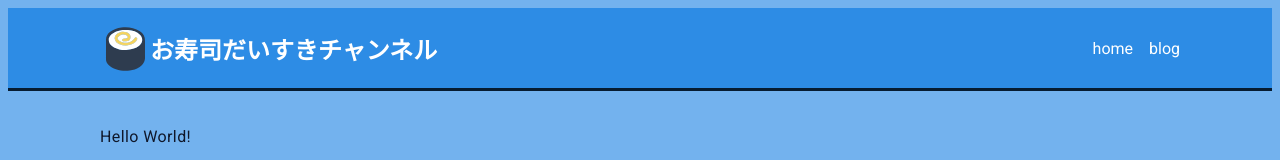
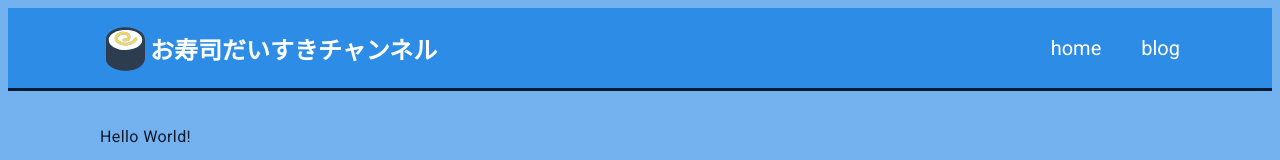
Before and after one commit to sushichan044/old.sushichan.live, a Next.js app: page / in a window 1280 px wide. Shown: the top 160 px of the page. Built offline with nearby package versions, Linux system fonts and the light colour scheme.

Commit message:
set header font style

```diff
--- a/components/navigation/styles.module.scss
+++ b/components/navigation/styles.module.scss
@@ -9,5 +9,9 @@
 
 .menu-list {
   display: flex;
-  gap: 1rem;
+  gap: 2.5rem;
+
+  a {
+    font-size: 1.25rem;
+  }
 }
```
